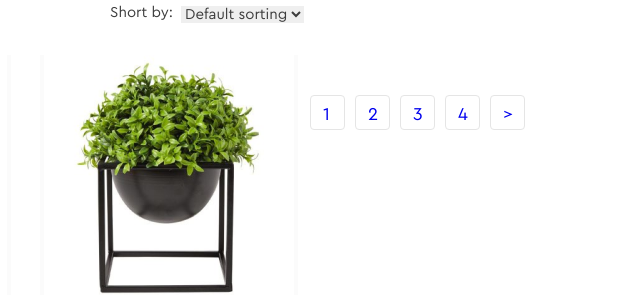
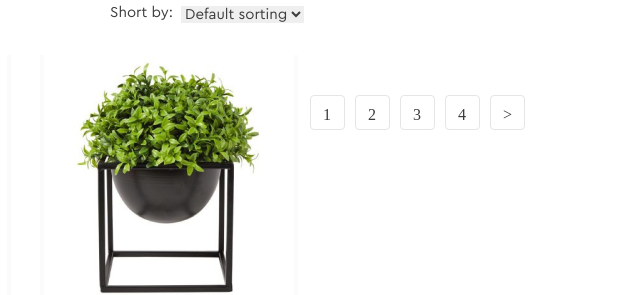
Before and after one commit to PlutovaKate/Hillel_Homeworks, a plain HTML site: page index.html in a window 1280 px wide. Shown: the part 1414-1709 px from the top of the page, 640-1280 px from the left. Drawn offline with Linux system fonts and the light colour scheme.

Commit message:
add clear float

```diff
--- a/css/styles.css
+++ b/css/styles.css
@@ -75,12 +75,6 @@ h2 {
 header {
   max-width: 838px;
   margin-bottom: 31px;
-}
-
-.clear_float::after {
-  content: "";
-  display: block;
-  clear: both;
 }
 
 header li {
@@ -218,12 +212,6 @@ section {
   height: 35px;
   padding: 10px 12px;
 
-  font-family: Cera Pro;
-  font-size: 18px;
-  font-weight: 300;
-  line-height: 16px;
-  color: rgba(61, 61, 61, 1);
-
   border: 1px solid rgba(229, 229, 229, 1);
   border-radius: 4px;
 
@@ -237,6 +225,10 @@ section {
 
 .pages_number:focus {
   background: rgba(70, 163, 88, 1);
+}
+
+.pages_link {
+  color: rgba(61, 61, 61, 1);
 }
 
 .pages_link:hover {
@@ -254,3 +246,9 @@ section {
   font-weight: 700;
   line-height: 16px;
 }
+
+.clear_float::after {
+  content: "";
+  display: block;
+  clear: both;
+}
--- a/index.html
+++ b/index.html
@@ -174,7 +174,7 @@
       </section>
     </div>
 
-    <ul class="pages">
+    <ul class="pages clear_float">
       <li class="pages_number">
         <a class="pages_link" class="" href="/">1</a>
       </li>
```
